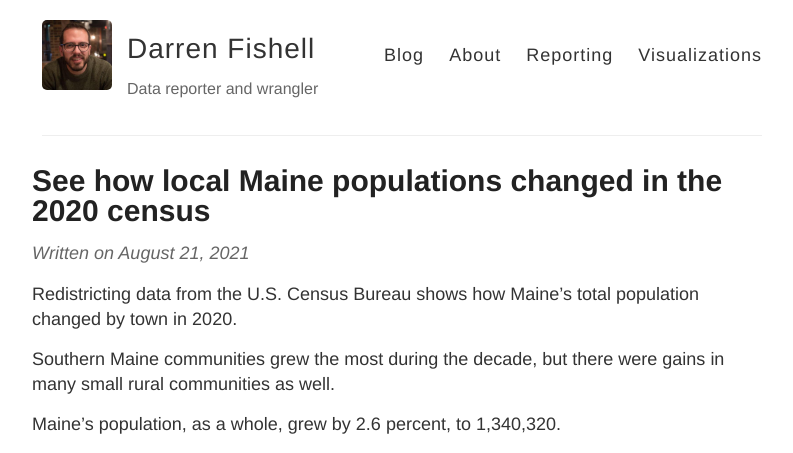
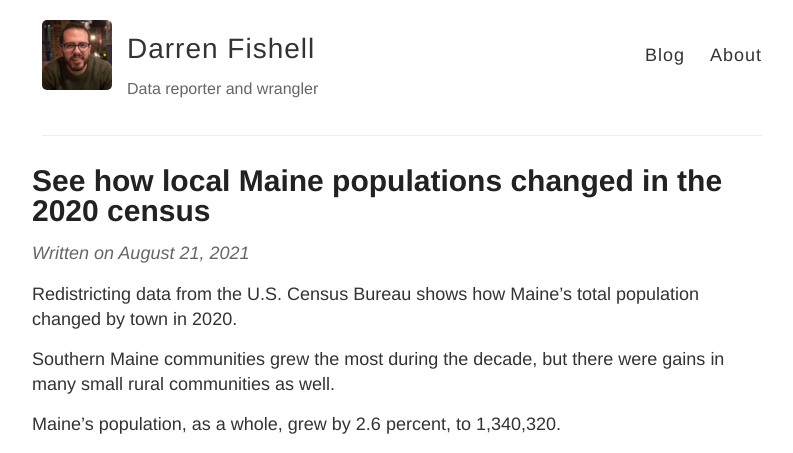
Before and after one commit to darrenfishell/darrenfishell.github.io, a Jekyll site: the page built from _posts/2021-08-21-see-maine-population-changes-by-town-2020-census.md, in a window 1280 px wide, cut to the strip 0-453 px from the top of the page. Shown: the whole strip, without its empty margins (238-1031 px from the left). Built offline with Jekyll 4.4.1, drawn with Linux system fonts in a browser that asks for light colours; comment, search, counter and statistics services are not loaded.

Commit message:
Update wide.html
Mothball pages

```diff
--- a/_layouts/wide.html
+++ b/_layouts/wide.html
@@ -29,8 +29,8 @@
           <nav>
             <a href="{{ site.baseurl }}/">Blog</a>
             <a href="{{ site.baseurl }}/about">About</a>
-            <a href="{{ site.baseurl }}/portfolio">Reporting</a>
-            <a href="{{ site.baseurl }}/data-portfolio">Visualizations</a>
+            <!-- <a href="{{ site.baseurl }}/portfolio">Reporting</a>
+            <a href="{{ site.baseurl }}/data-portfolio">Visualizations</a> -->
           </nav>
         </header>
       </div>
```
